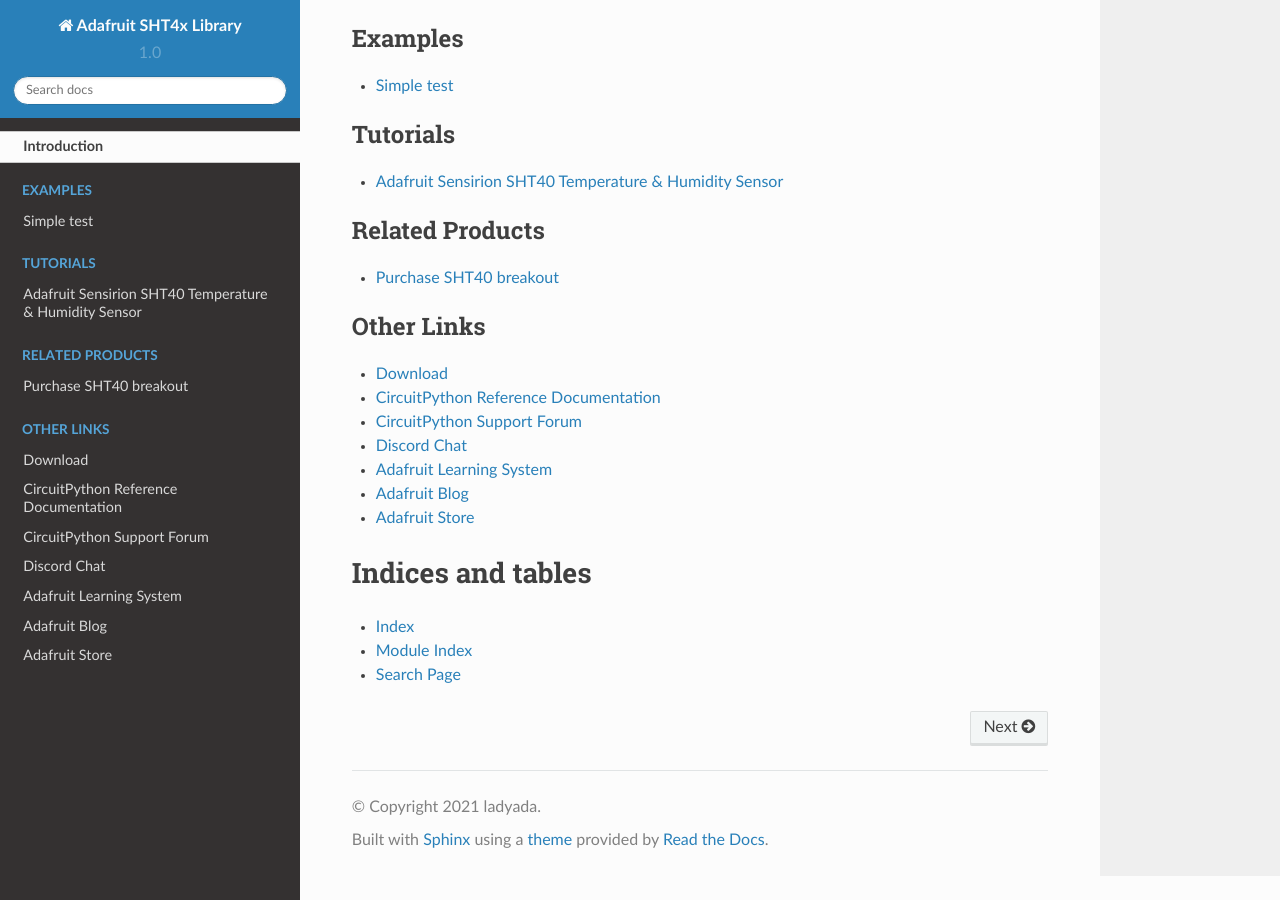
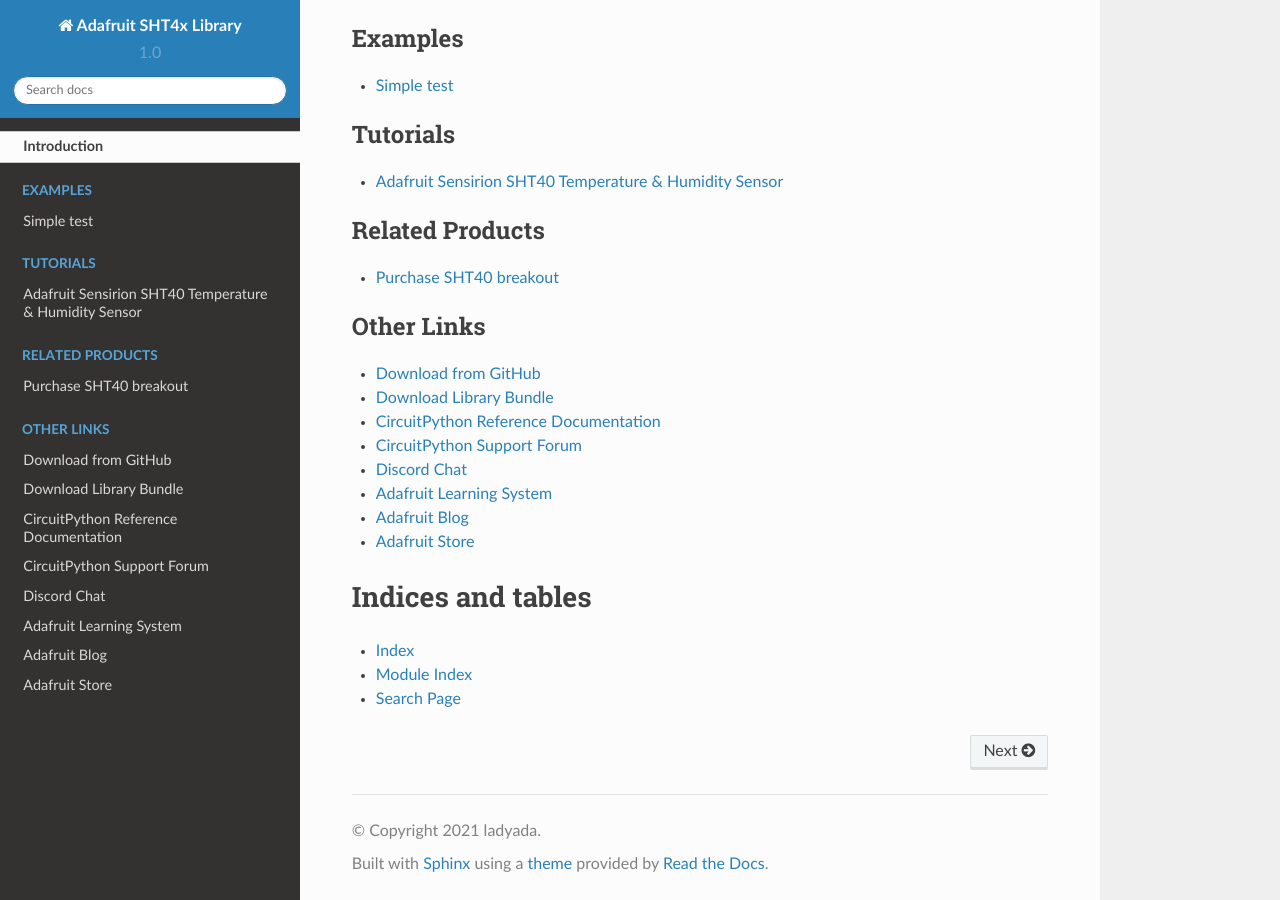
Before and after one commit to adafruit/Adafruit_CircuitPython_SHT4x, a Sphinx documentation site: the page built from docs/index.rst, in a window 1280 px wide and 900 px high, scrolled down 1740 px. Built offline with Sphinx 7.4.7 and the Read the Docs theme 2.0.0, drawn with Linux system fonts in a browser that asks for light colours.

Commit message:
Added cp.org link to index.rst

```diff
--- a/docs/index.rst
+++ b/docs/index.rst
@@ -33,7 +33,8 @@
 .. toctree::
     :caption: Other Links
 
-    Download <https://github.com/adafruit/Adafruit_CircuitPython_SHT4x/releases/latest>
+    Download from GitHub <https://github.com/adafruit/Adafruit_CircuitPython_SHT4x/releases/latest>
+    Download Library Bundle <https://circuitpython.org/libraries>
     CircuitPython Reference Documentation <https://docs.circuitpython.org>
     CircuitPython Support Forum <https://forums.adafruit.com/viewforum.php?f=60>
     Discord Chat <https://adafru.it/discord>
```
